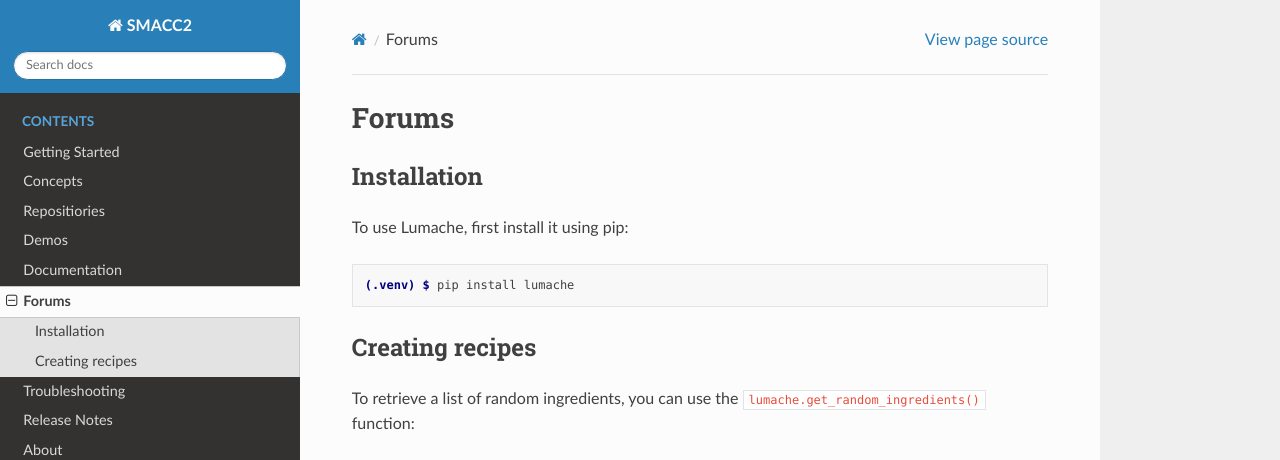
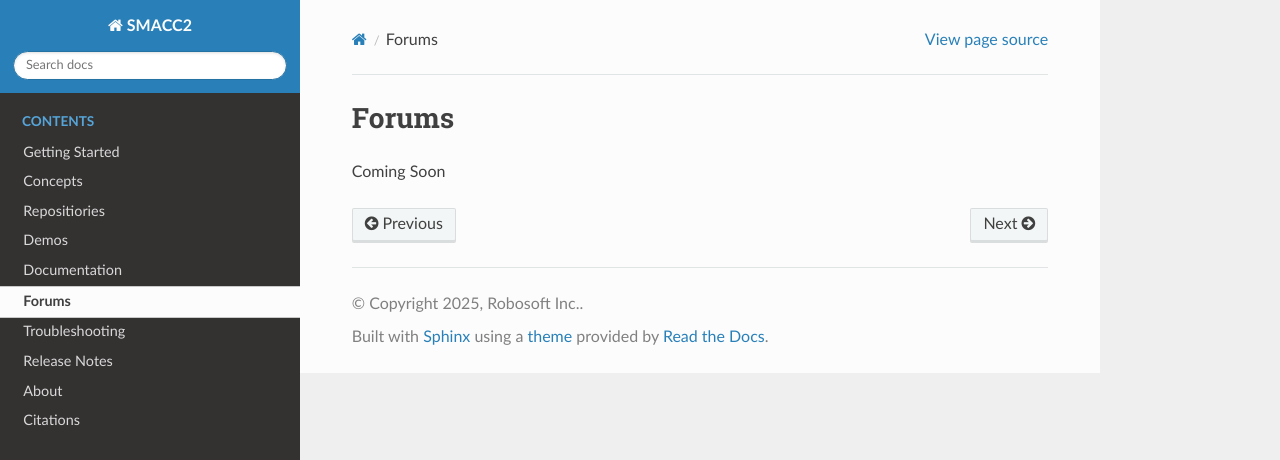
Before and after one commit to robosoft-ai/smacc2_docs, a Sphinx documentation site: the page built from docs/source/forums.rst, in a window 1280 px wide and 1095 px high. Shown: the top 460 px of the window. Built offline with Sphinx 7.4.7 and the Read the Docs theme 3.1.0, drawn with Linux system fonts in a browser that asks for light colours; some of the changed text lies outside the part shown; grey boxes are pictures that could not be loaded.

Commit message:
Update forums.rst

```diff
--- a/docs/source/forums.rst
+++ b/docs/source/forums.rst
@@ -1,33 +1,4 @@
 Forums
 =====
 
-.. _installation:
-
-Installation
-------------
-
-To use Lumache, first install it using pip:
-
-.. code-block:: console
-
-   (.venv) $ pip install lumache
-
-Creating recipes
-----------------
-
-To retrieve a list of random ingredients,
-you can use the ``lumache.get_random_ingredients()`` function:
-
-.. autofunction:: lumache.get_random_ingredients
-
-The ``kind`` parameter should be either ``"meat"``, ``"fish"``,
-or ``"veggies"``. Otherwise, :py:func:`lumache.get_random_ingredients`
-will raise an exception.
-
-.. autoexception:: lumache.InvalidKindError
-
-For example:
-
->>> import lumache
->>> lumache.get_random_ingredients()
-['shells', 'gorgonzola', 'parsley']
+Coming Soon
```
